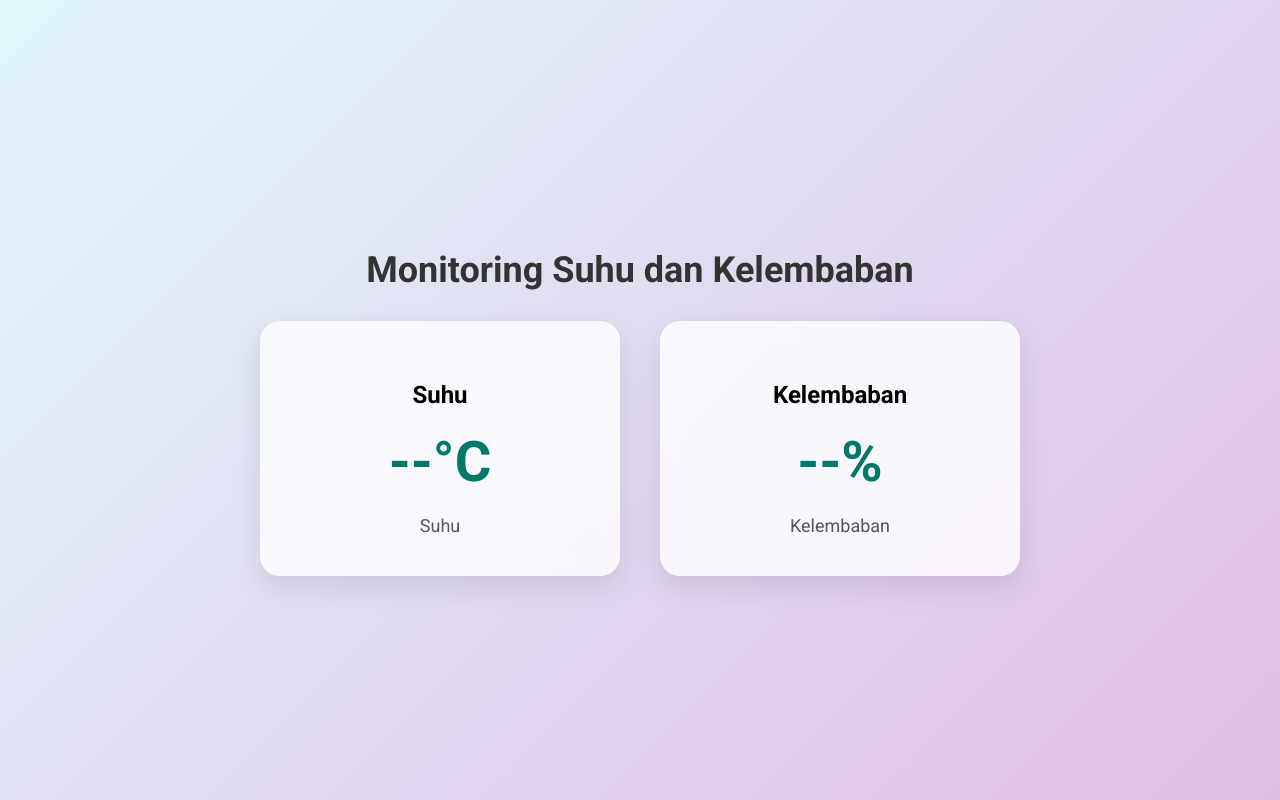
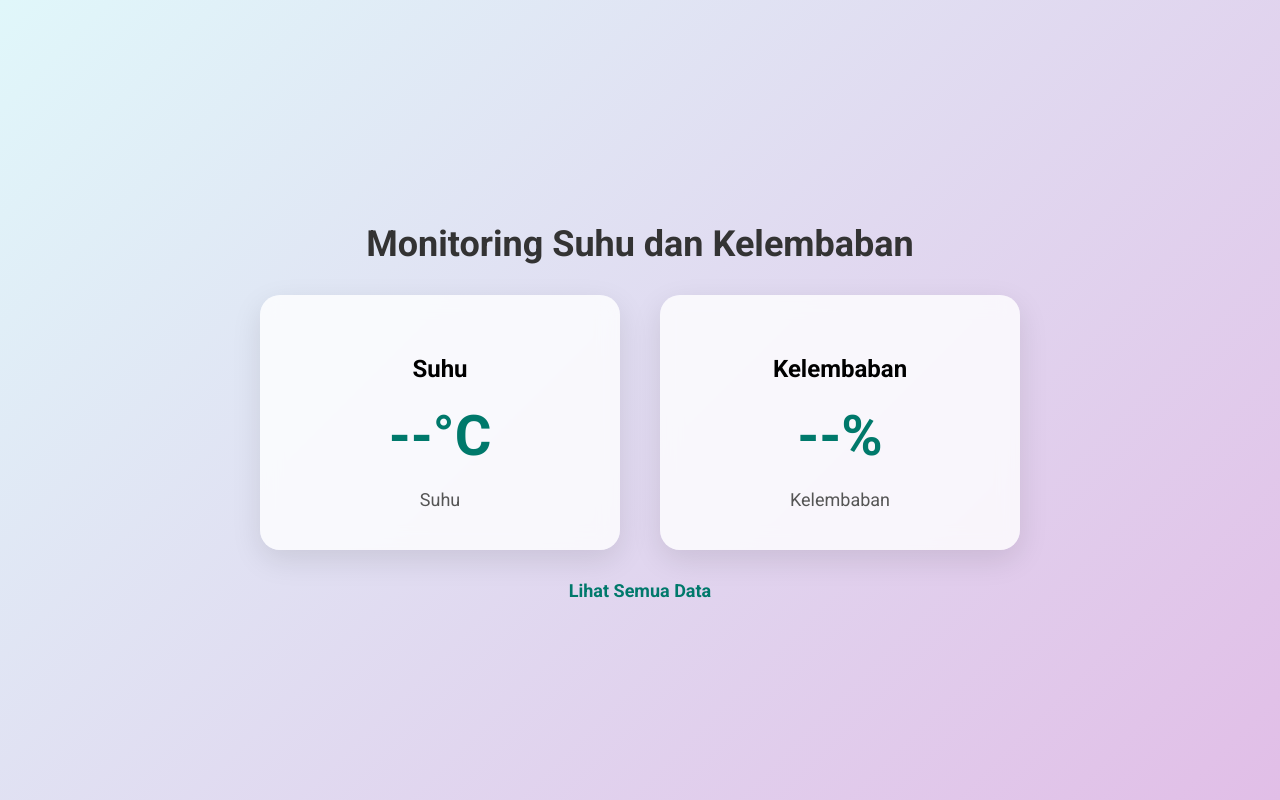
Before and after one commit to Azkhaaa-aaa/semsordht, a plain HTML site: page index.html in a window 1280 px wide. Drawn offline with Linux system fonts and the light colour scheme; no server answers.

Commit message:
Add files via upload

```diff
--- a/index.html
+++ b/index.html
@@ -4,6 +4,7 @@
 <head>
     <meta charset="UTF-8">
     <meta name="viewport" content="width=device-width, initial-scale=1.0">
+    <link rel="icon" href="https://cdn-icons-png.flaticon.com/512/10766/10766489.png">
     <title>Monitoring Suhu dan Kelembaban</title>
     <link href="https://fonts.googleapis.com/css2?family=Roboto:wght@400;700&display=swap" rel="stylesheet">
     <style>
@@ -61,6 +62,21 @@
             color: #555;
             margin-top: 10px;
         }
+
+        .link {
+            margin-top: 30px;
+            font-size: 18px;
+        }
+
+        .link a {
+            color: #00796b;
+            text-decoration: none;
+            font-weight: 700;
+        }
+
+        .link a:hover {
+            text-decoration: underline;
+        }
     </style>
 </head>
 
@@ -83,6 +99,10 @@
         </div>
     </div>
 
+    <div class="link">
+        <a href="table.html">Lihat Semua Data</a>
+    </div>
+
     <script>
         // JavaScript code to fetch data and update the display
         function updateSensorData() {
@@ -95,7 +115,13 @@
             })
                 .then(response => response.json())
                 .then(data => {
+                    // Sort the data by 'id' in descending order
+                    data.sort((a, b) => b.id - a.id);
+
+                    // Extract the first entry after sorting by id
                     const { suhu, kelembapan } = data[0];
+
+                    // Update the display with sorted data
                     document.getElementById('temperature').textContent = suhu.toFixed(1);
                     document.getElementById('humidity').textContent = kelembapan.toFixed(1);
                 })
@@ -110,6 +136,7 @@
         // Update sensor data every 3 seconds
         setInterval(updateSensorData, 3000);
     </script>
+
 </body>
 
 </html>
```
